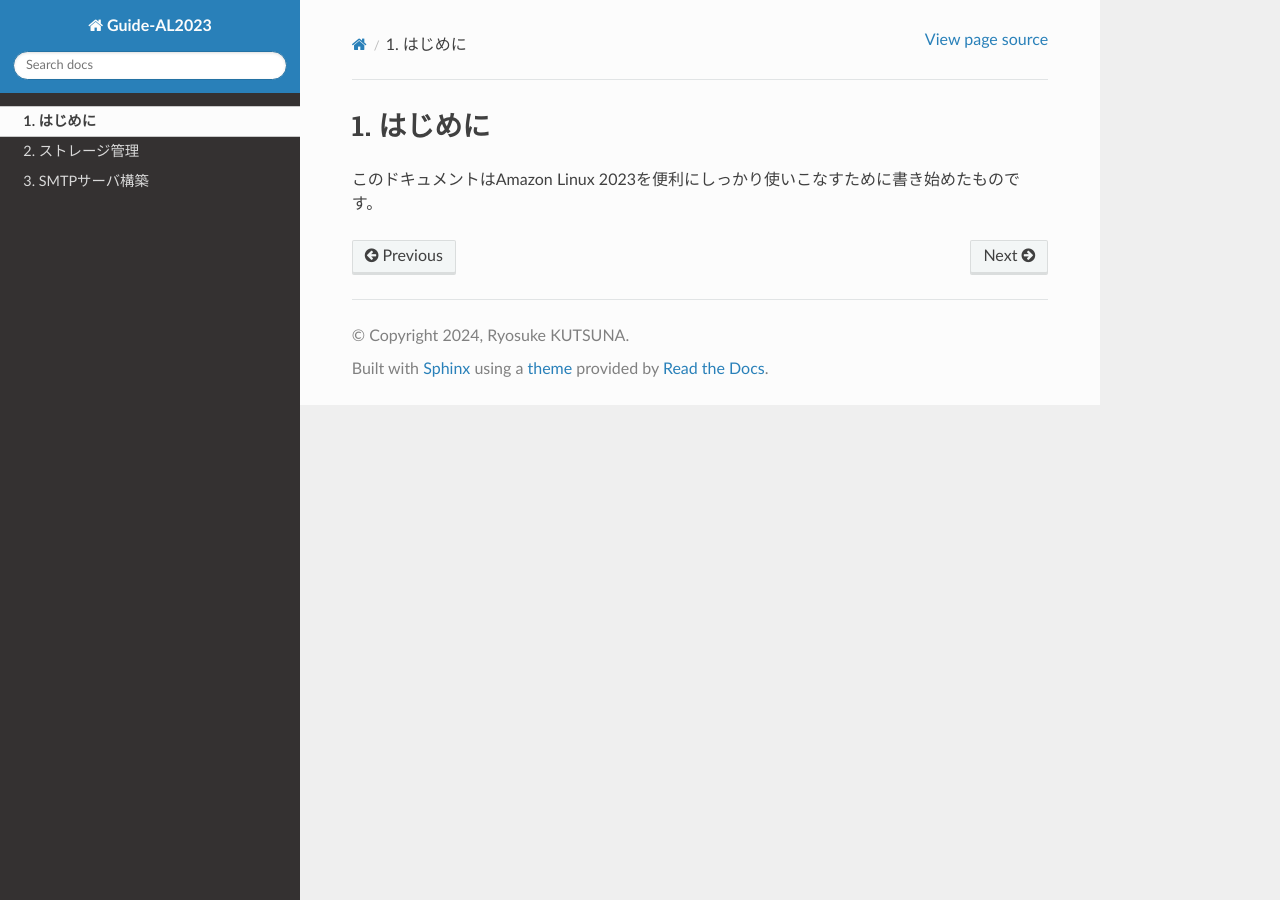
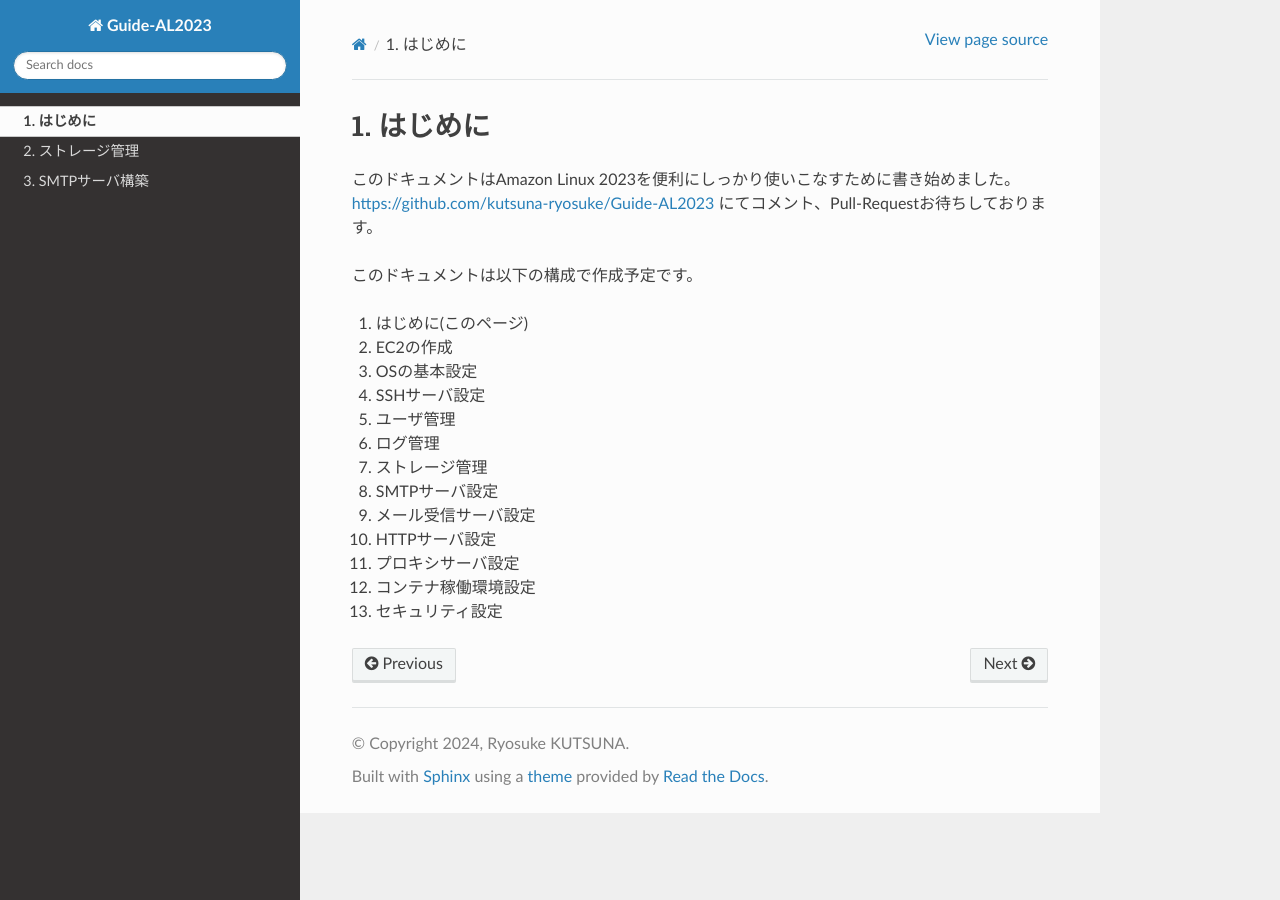
Before and after one commit to kutsuna-ryosuke/Guide-AL2023, a Sphinx documentation site: the page built from source/chapter/chap_01_intro.rst, in a window 1280 px wide. Built offline with Sphinx 7.4.7 and the Read the Docs theme 2.0.0, drawn with Linux system fonts in a browser that asks for light colours.

Commit message:
modify index and intro pages.

```diff
--- a/source/chapter/chap_01_intro.rst
+++ b/source/chapter/chap_01_intro.rst
@@ -2,4 +2,21 @@
 はじめに
 ========
 
-このドキュメントはAmazon Linux 2023を便利にしっかり使いこなすために書き始めたものです。
+このドキュメントはAmazon Linux 2023を便利にしっかり使いこなすために書き始めました。
+https://github.com/kutsuna-ryosuke/Guide-AL2023 にてコメント、Pull-Requestお待ちしております。
+
+このドキュメントは以下の構成で作成予定です。
+
+1. はじめに(このページ)
+2. EC2の作成
+3. OSの基本設定
+4. SSHサーバ設定
+5. ユーザ管理
+6. ログ管理
+7. ストレージ管理
+8. SMTPサーバ設定
+9. メール受信サーバ設定
+10. HTTPサーバ設定
+11. プロキシサーバ設定
+12. コンテナ稼働環境設定
+13. セキュリティ設定
--- a/source/index.rst
+++ b/source/index.rst
@@ -3,8 +3,8 @@
    You can adapt this file completely to your liking, but it should at least
    contain the root `toctree` directive.
 
-Welcome to Guide-AL2023's documentation!
-========================================
+Amazon Linux 2023 構築ガイド
+============================
 
 .. toctree::
    :maxdepth: 2
```
Also changed, not shown: other parts of source/index.rst (+0 -1 lines).
